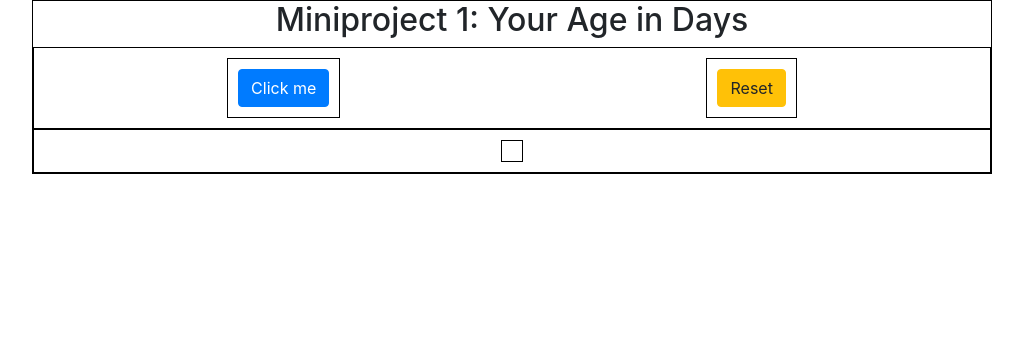
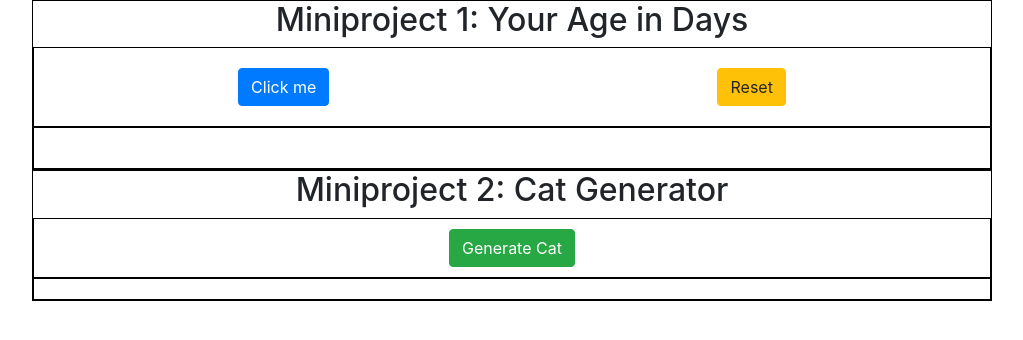
Before and after one commit to AJ-Romera/css-miniprojects, a plain HTML site: page index.html in a window 1280 px wide. Shown: the whole page, without its empty margins (128-1151 px from the left). Drawn offline with nearby package versions, Linux system fonts and the light colour scheme.

Commit message:
Make a ramdom cat gif generator
- Make containers, a button, etc in index.html
- Style in style.css, just like the first container
- Function in script.js attached to "generate cat" button so when you click it you get ramdom cats gifs.

```diff
--- a/index.html
+++ b/index.html
@@ -25,6 +25,17 @@
         </div>
     </div>
 
+    <div class="container-2">
+        <h2>Miniproject 2: Cat Generator</h2>
+        <div class="flex-box-container-2">
+            <button class="btn btn-success" id="cat-generator" onclick="generateCat()">Generate Cat</button>
+        </div>
+
+        <div class="flex-box-container-2" id="flex-cat-gen">
+
+        </div>
+    </div>
+
     <script src="static/js/script.js"></script>
 </body>
 </html>
--- a/static/css/style.css
+++ b/static/css/style.css
@@ -1,11 +1,11 @@
-.container-1 {
+.container-1, .container-2 {
     border: 1px solid black;
     width: 75%;
     margin: 0 auto;
     text-align: center;
 }
 
-.flex-box-container-1 {
+.flex-box-container-1, .flex-box-container-2 {
     display: flex;
     border: 1px solid black;
     padding: 10px;
@@ -14,9 +14,13 @@
     justify-content: space-around;
 }
 
-.flex-box-container-1 div {
+.flex-box-container-1 div, .flex-box-container-2 div {
     display: flex;
     padding: 10px;
-    border: 1px solid black;
     align-items: center;
 }
+
+.flex-box-container-2 img {
+    margin: 10px;
+    box-shadow: 0px 10px 50px rgba(0, 0, 0, 0.7);
+}
--- a/static/js/script.js
+++ b/static/js/script.js
@@ -15,3 +15,12 @@ function ageInDays() {
 function reset() {
     document.getElementById('ageInDays').remove();
 }
+
+// Miniproject 2: Cat Generator
+function generateCat() {
+    var image = document.createElement('img');
+    var div = document.getElementById('flex-cat-gen');
+    image.src = "http://thecatapi.com/api/images/get?format=src&type=gif&size=small";
+    image.alt = "Ramdom Cat Gif";
+    div.appendChild(image);
+}
```
